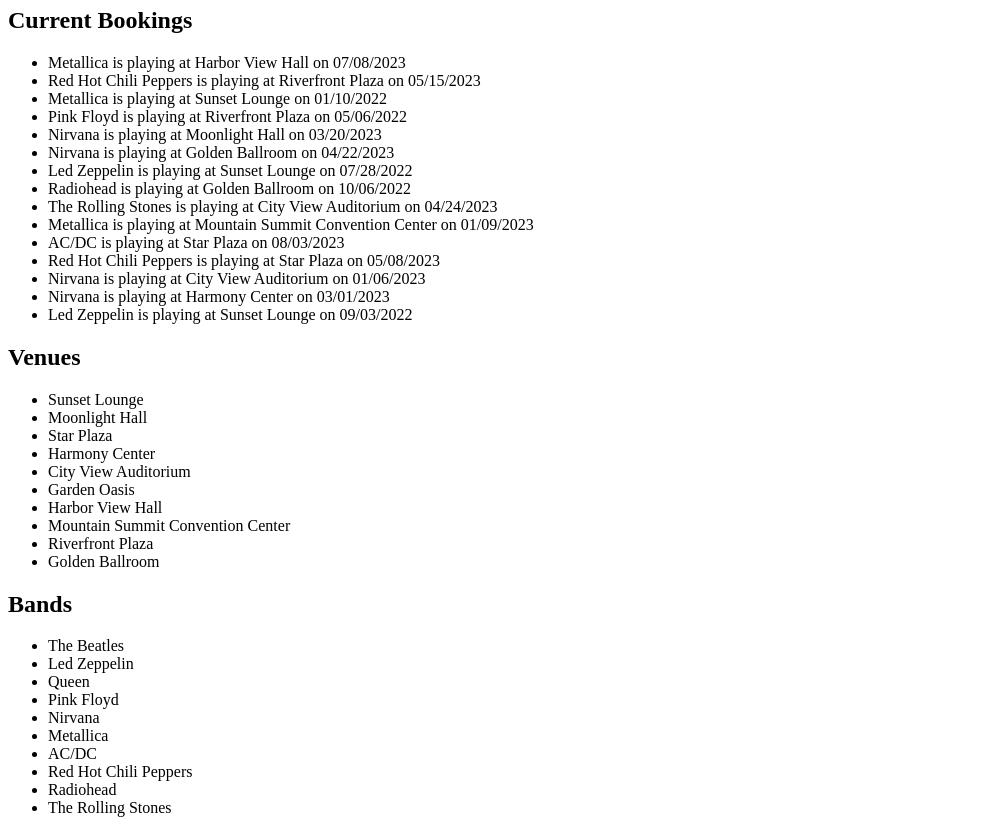
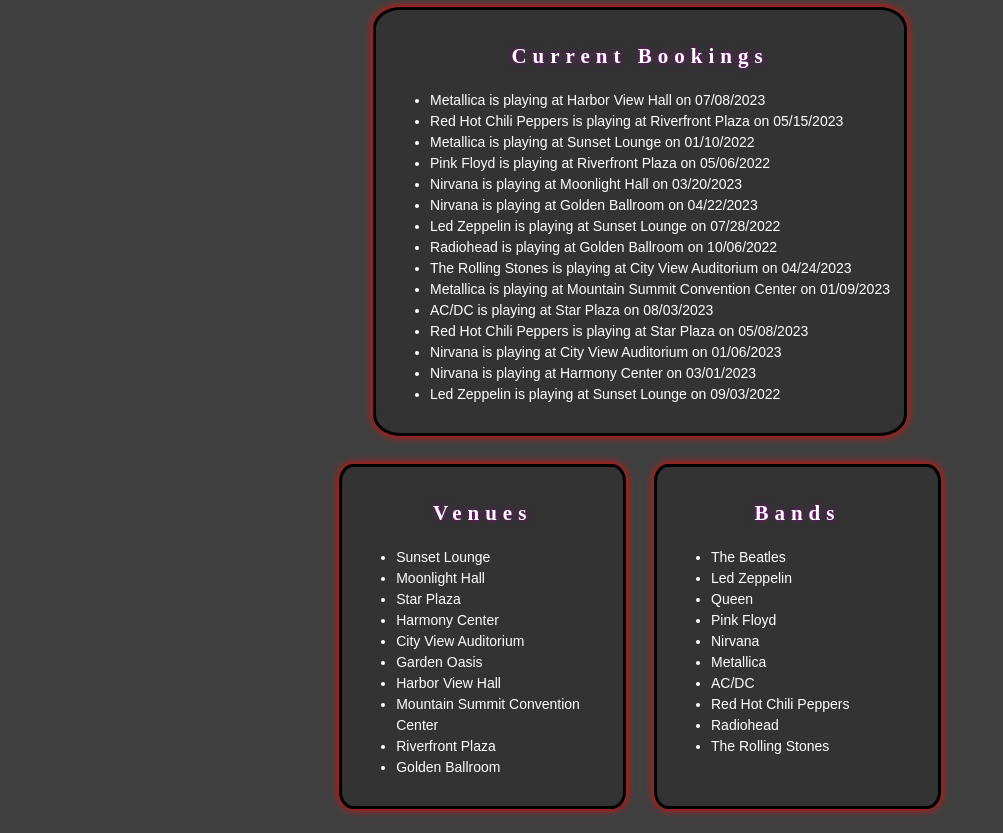
Before and after one commit to DavidBartek/nss-tour-some-sugar-on-me, a plain HTML site: page index.html in a window 1280 px wide. Shown: the part 73-906 px from the top of the page, without its empty margins (0-1003 px from the left). Drawn offline with Linux system fonts and the light colour scheme; a web font is replaced by a local one.

Commit message:
added final event listener in bookings list; styled with CSS; minor bug fixes

```diff
--- a/scripts/bands.js
+++ b/scripts/bands.js
@@ -53,7 +53,7 @@
                 if (band.id === parseInt(bandPK)) {
                     const filteredBookings = filterBookings(band, bookings) // helper function 1
                     let filteredVenues = filterVenues(filteredBookings, venues) // helper function 2
-                    if (filteredVenues.length === 0) { // conditional statement accounting for a band not being booked
+                    if (filteredVenues.length === 0) { // conditional statement accounting for a band not being booked ()
                         window.alert(`${band.bandName} has been booked by no one :(`)
                     } else {
                         window.alert(`${band.bandName} has been booked by ${filteredVenues}`)
@@ -87,12 +87,3 @@
     }
     return filteredVenues
 }
-
-
-
-document.addEventListener(
-    "click",
-    (clickEvent) => {
-
-    }
-)
--- a/scripts/bookings.js
+++ b/scripts/bookings.js
@@ -5,7 +5,6 @@
 //      genre
 //      year formed ("formed in XXXX")
 //      num members ("X band members")
-//  likely that each of these will be called by independent functions
 
 import { getBookings } from "./database.js"
 import { getVenues } from "./database.js"
@@ -39,7 +38,7 @@
     for (const booking of bookings) {
         const band = findBand(booking, bands)// helper function 1
         const venue = findVenue(booking, venues) // helper function 2
-        htmlString += `<li id="booking--${booking.id}">${band.bandName} is playing at ${venue.venueName} on ${booking.date}</li>`
+        htmlString += `<li id="booking--${booking.bookingId}">${band.bandName} is playing at ${venue.venueName} on ${booking.date}</li>`
     }
     htmlString += "</ul>"
     return htmlString
@@ -69,9 +68,44 @@
     return foundVenue
 }
 
+
+// create an event listener - when a booking is clicked, displays window alert:
+//      band name
+//      band genre
+//      band year formed ("formed in XXXX")
+//      band num members ("X band members")
+
+// event listener listens for:
+// "click"
+// and when the click's target is an element with id starting with "booking"
+
+// iterate through bookings
+// if booking.id (pk) === the clicked element's id: run the below code.
+
+// use findBand function, defined earlier, to:
+// iterate through bands
+// if booking.bandId (fk) === band.id (pk), return that band object
+
+// create a window alert and access the bands' respective properties in the order above
+
 document.addEventListener(
     "click",
     (clickEvent) => {
+        const clickedItem = clickEvent.target
+        if (clickedItem.id.startsWith("booking")) {
+            const [, bookingPK] = clickedItem.id.split("--")
 
+            for (const booking of bookings) {
+                if (booking.bookingId === parseInt(bookingPK)) {
+                    const foundBand = findBand(booking, bands) // helper function 1; already defined for the exported HTML function above!
+
+                    window.alert(`${foundBand.bandName}\n${foundBand.genre}\nFormed in ${foundBand.yearEstablished}\n${foundBand.numberOfMembers} band members`)
+                }
+            }
+        }
     }
 )
+
+// helper function 1: match band to the booking's band id
+// parameters: iterated booking; bands array
+// you already made this above!!
--- a/scripts/main.js
+++ b/scripts/main.js
@@ -10,7 +10,7 @@
 
 const applicationHTML = `
 <article class="bookings">
-    <h2>Current Bookings</h2>
+    <h2 id="bookings--heading">Current Bookings</h2>
     ${Bookings()}
 </article>
 
@@ -19,7 +19,7 @@
         <h2>Venues</h2>
         ${Venues()}
     </section>
-    <section class="lists=column">
+    <section class="lists--column">
         <h2>Bands</h2>
         ${Bands()}
     </section>
--- a/styles/details.css
+++ b/styles/details.css
@@ -4,12 +4,32 @@
 
 .bookings {
     /* this is its own element outside of the flex parent below */
+    color: white;
+    max-width: fit-content;
+    padding: 1em;
+    margin: auto;
+    border: 3px solid black;
+    border-radius: 5%;
+    background-color: rgb(51, 51, 51);
+    box-shadow: 0 0 10px #FF0000;
 }
 
 .lists {
     /* parent flex element */
+    display: flex;
+    justify-content: center;
+    color: white
 }
 
 .lists--column {
     /* modifies child elements (2) of .lists */
+    flex-basis: 20%;
+    margin-top: 2em;
+    margin-left: 1em;
+    margin-right: 1em;
+    padding: 1em;
+    border: 3px solid black;
+    border-radius: 5%;
+    background-color: rgb(51, 51, 51);
+    box-shadow: 0 0 10px #FF0000;
 }
--- a/styles/styles.css
+++ b/styles/styles.css
@@ -3,9 +3,8 @@
 imports particular div stylings from details.css
 */
 
-@import "details.css"
-@import
-/* import a font family from googleapis here! ^^^ */
+@import "details.css";
+@import url("https://fonts.googleapis.com/css?family=Bungee+Inline|Droid+Sans");
 
 /*Typography
 --------------------------------------------------------------*/
@@ -14,11 +13,11 @@
 input,
 select,
 textarea {
-    color: #404040;
-    font-family: "Comfortaa", Arial, sans-serif;
-    /* !!!! modify this ^^^
+	color: #404040;
+	font-family: "Droid Sans", Arial, sans-serif;
 	font-size: 14px;
 	line-height: 1.5;
+	background-color: #404040;
 }
 
 h1,
@@ -27,6 +26,9 @@
 h4,
 h5,
 h6 {
-	font-family: "Patua One", serif;
-	letter-spacing: 2px;
+	font-family: "Bungee Inline", serif;
+	letter-spacing: 6px;
+	text-align: center;
+	text-shadow: 0 0 5px darkmagenta;
+	color: white
 }
```
